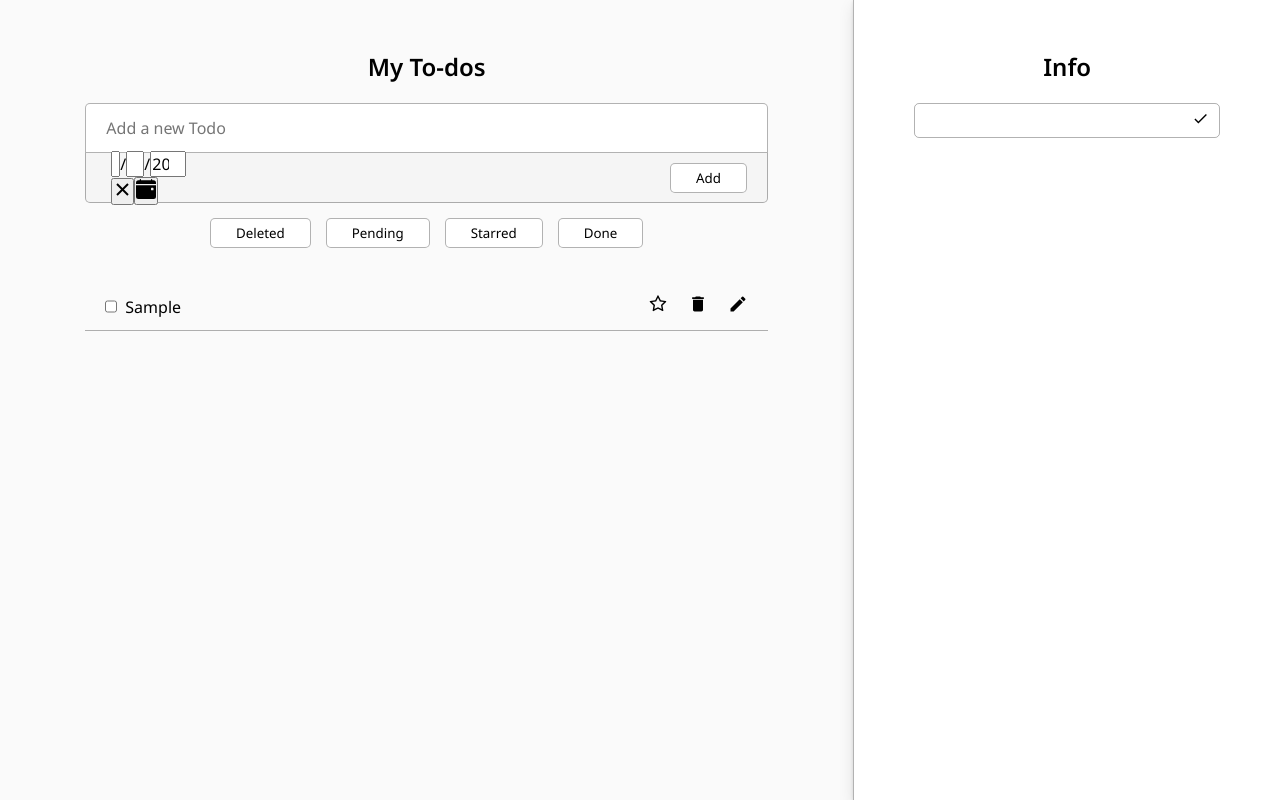
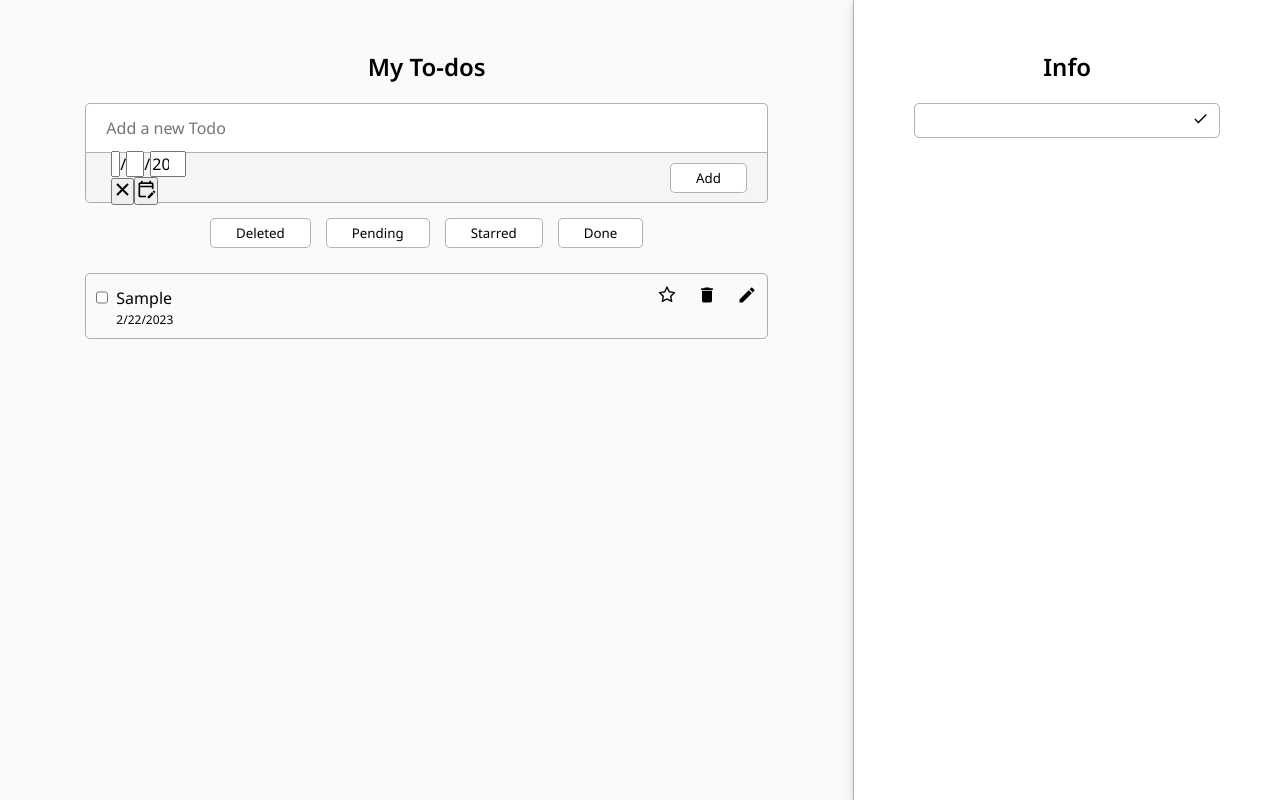
Before and after one commit to bisarroyo/todo-app, a React (Vite) app: page / in a window 1280 px wide. Both pictures are taken after typing "Sample" into the empty fields and a click on the button "Add". Built offline with nearby package versions, Linux system fonts and the light colour scheme.

Commit message:
Add date to the item and fix style

```diff
--- a/src/components/Add.jsx
+++ b/src/components/Add.jsx
@@ -2,7 +2,7 @@ import { useState } from 'react'
 import DatePicker from 'react-date-picker'
 import { useForm } from '../hooks/useForm'
 import { AddStyle } from './AddStyle'
-import { BsFillCalendarEventFill } from 'react-icons/bs'
+import { MdOutlineEditCalendar } from 'react-icons/md'
 import { useTodo } from '../hooks/useTodo'
 
 export const Add = ({ onNewTodo }) => {
@@ -41,7 +41,7 @@ export const Add = ({ onNewTodo }) => {
           onChange={setDate}
           className='add-date'
           value={date}
-          calendarIcon={<BsFillCalendarEventFill />}
+          calendarIcon={<MdOutlineEditCalendar />}
         />
         <button type='submit' className='add-btn'>
           Add
--- a/src/components/Item.jsx
+++ b/src/components/Item.jsx
@@ -20,10 +20,13 @@ export const Item = ({
   return (
     <motion.div
       animate={{
-        y: 10
+        y: 10,
+        opacity: 1
       }}
+      initial={{ opacity: 0 }}
     >
       <ItemStyle>
+        <div className='item-container'>
           <div className='item-info'>
             <input
               type='checkbox'
@@ -55,9 +58,10 @@ export const Item = ({
               <MdEdit />
             </button>
           </div>
-        {/* <p>
-        {todo.date.getDay()} {todo.date.getDate()}
-      </p> */}
+        </div>
+        <p className='item-date'>
+          {new Intl.DateTimeFormat().format(todo.date)}
+        </p>
       </ItemStyle>
     </motion.div>
   )
--- a/src/components/ItemStyle.js
+++ b/src/components/ItemStyle.js
@@ -1,11 +1,15 @@
 import styled from 'styled-components'
 
 export const ItemStyle = styled.div`
-  padding: 20px 20px 10px 20px;
-  border-bottom: 1px solid rgba(0, 0, 0, 0.3);
-  display: flex;
-  justify-content: space-between;
-  align-items: center;
+  border: 1px solid rgba(0, 0, 0, 0.3);
+  padding: 10px;
+  margin-bottom: 10px;
+  border-radius: 5px;
+  .item-container {
+    display: flex;
+    justify-content: space-between;
+    align-items: center;
+  }
 
   .item-info {
     display: flex;
@@ -45,4 +49,8 @@ export const ItemStyle = styled.div`
       opacity: 0.3;
     }
   }
+  .item-date {
+    font-size: 12px !important;
+    padding-left: 20px;
+  }
 `
--- a/src/pages/TodosStyle.js
+++ b/src/pages/TodosStyle.js
@@ -20,7 +20,6 @@ export const TodosStyle = styled.div`
     flex-direction: column;
     border-left: 1px solid rgba(0, 0, 0, 0.3);
     height: 100%;
-    position: sticky;
     box-shadow: 0px 1.2px 3.6px rgb(0 0 0 / 10%),
       0px 6.4px 14.4px rgb(0 0 0 / 10%);
     box-shadow: 0px 1.2px 3.6px rgba(0, 0, 0, 0.1),
```
Lines whose indentation alone changed are shown as unchanged.
